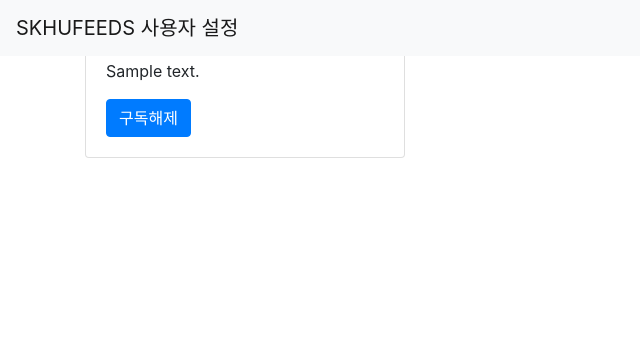
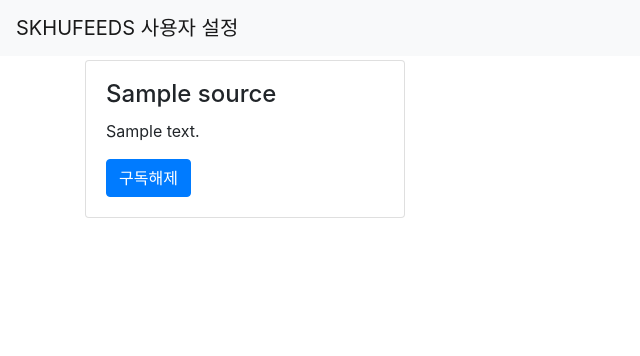
Before and after one commit to s-owl/skhufeeds, a Django app: page /settings/ in a window 1280 px wide. Shown: the top 356 px of the page, without its empty margins (0-640 px from the left). Run offline with Django 3.2, Linux system fonts and the light colour scheme; a user stored in the database is signed in; tables that the repository leaves empty hold one stand-in row (values such as "Sample post"); some libraries are stand-ins or nearby versions.

Commit message:
updated template styling

```diff
--- /dev/null
+++ b/skhufeeds/settings/static/settings/css/skhufeeds.css
@@ -0,0 +1,3 @@
+#container{
+  margin-top: 60px;
+}
--- a/skhufeeds/settings/templates/index.html
+++ b/skhufeeds/settings/templates/index.html
@@ -4,10 +4,12 @@
 <html>
   <head>
     <meta charset="utf-8" />
+    <meta name="viewport" content="width=device-width, initial-scale=1.0">
     <title>SKHUFEEDS 사용자 설정</title>
 
     <!-- Load CSS -->
     <link rel="stylesheet" type="text/css" href="{% static "settings/css/bootstrap.min.css" %}"/>
+    <link rel="stylesheet" type="text/css" href="{% static "settings/css/skhufeeds.css" %}"/>
   </head>
   <body>
     <!-- Nav Bar -->
@@ -15,7 +17,7 @@
       <a class="navbar-brand" href="#">SKHUFEEDS 사용자 설정</a>
     </nav>
     <!-- Content -->
-    <div class="container">
+    <div class="container" id="container">
       <div class="row">
         {% for item in all %}
         <form action="/settings/update_item" method="post">
```
